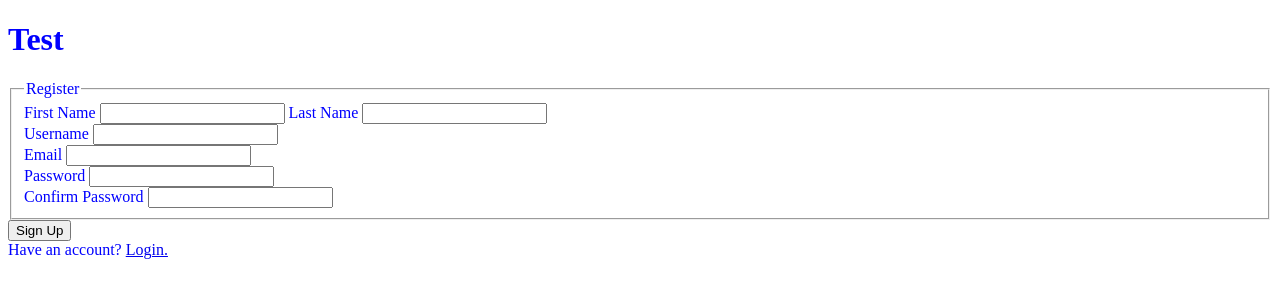
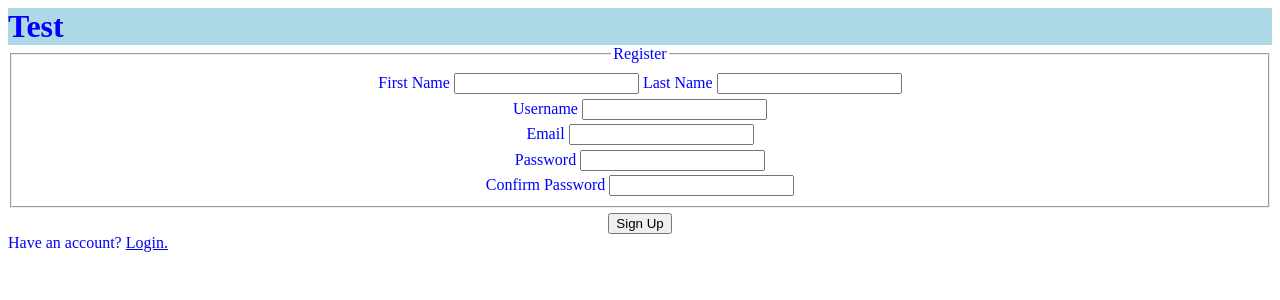
Before and after one commit to bc-cisc3140-mw2-fall2019/class_project, a Flask app: page /register in a window 1280 px wide. Shown: the top 300 px of the page. Run offline with Flask 2, Linux system fonts and the light colour scheme; some libraries are stand-ins or nearby versions.

Commit message:
Colored the error checking messages to red. Also centered the form.

```diff
--- a/app/static/css/main.css
+++ b/app/static/css/main.css
@@ -1,3 +1,28 @@
 body {
     color: blue;
 }
+
+header {
+    background-color: #add8e6;
+    /*margin: 0 auto;
+    width: 100%;
+    left: 0;
+    top: 0;*/
+}
+
+h1 {
+	margin: 0;
+	padding: 0;
+}
+
+form {
+	text-align: center;
+}
+
+.formLabel {
+	margin-top: 4.5px;
+}
+
+#fnameError, #lnameError, #userError, #emailError, #passError, #confirmError {
+	color: #ff0000;
+}
```
